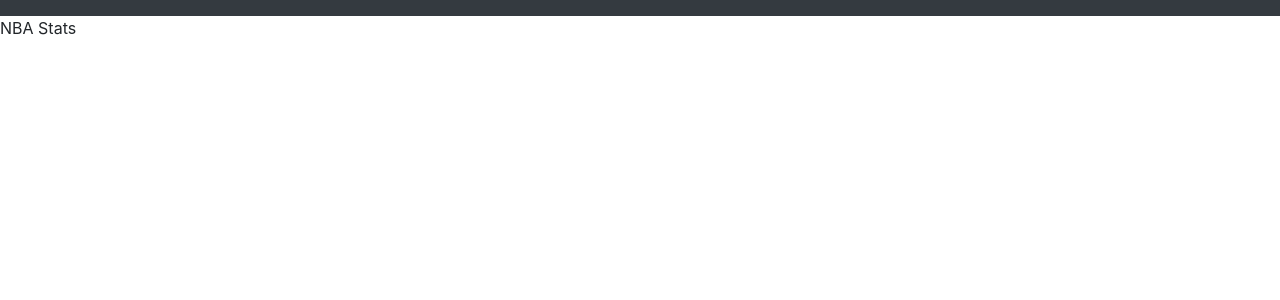
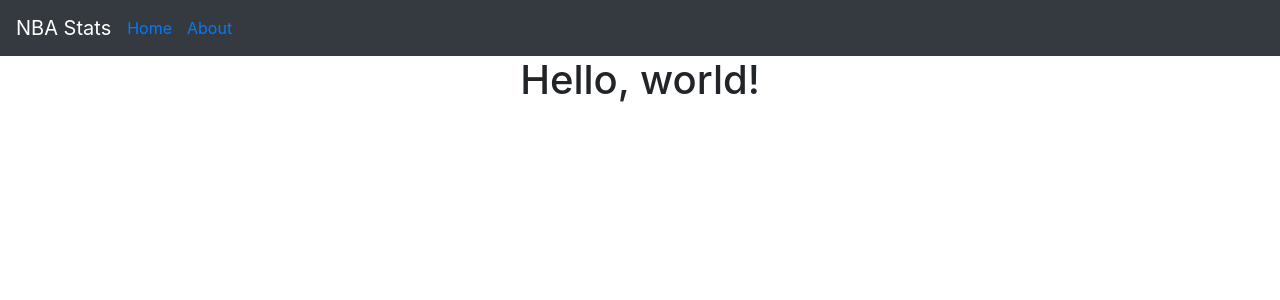
Before and after one commit to ChrisKatsaras/Swish-Stats, a Next.js app: page / in a window 1280 px wide. Shown: the top 300 px of the page. Built offline with nearby package versions, Linux system fonts and the light colour scheme.

Commit message:
Cleaned up header and worked with next js link component

```diff
--- a/components/Header.js
+++ b/components/Header.js
@@ -1,14 +1,33 @@
 import React from 'react'
 import  Navbar  from 'react-bootstrap/Navbar'
+import  Nav  from 'react-bootstrap/Nav'
+import  NavItem  from 'react-bootstrap/NavItem'
+import Link from 'next/link'
+import NavLink from 'react-bootstrap/NavLink';
+
 
 export default class Header extends React.Component {
   static async getInitialProps() {
     return {}
   }
+
   render() {
+
+    const linkStyle = {
+        marginRight: 15
+    }
+
     return (
-        <Navbar collapseOnSelect expand="lg" bg="dark" variant="dark">
-
+        <Navbar bg="dark" variant="dark">
+            <Navbar.Brand>NBA Stats</Navbar.Brand>
+            <Nav className="mr-auto">
+                <Link href="/">
+                    <a style={linkStyle}>Home</a>
+                </Link>
+                <Link href="/about">
+                    <a style={linkStyle}>About</a>
+                </Link>
+            </Nav>
         </Navbar>
     )
   }
--- a/package.json
+++ b/package.json
@@ -5,7 +5,6 @@
         "start": "next start",
         "export": "next export",
         "static-export": "npm run build && npm run export"
-
     },
     "dependencies": {
         "@zeit/next-css": "^1.0.1",
@@ -17,7 +16,8 @@
         "react": "^16.8.5",
         "react-bootstrap": "^1.0.0-beta.6",
         "react-dom": "^16.8.5",
-        "react-popper": "^1.3.3"
+        "react-popper": "^1.3.3",
+        "react-router-bootstrap": "^0.24.4"
     },
     "devDependencies": {
         "eslint": "^5.3.0",
--- a/pages/index.js
+++ b/pages/index.js
@@ -1,10 +1,19 @@
 import 'bootstrap/dist/css/bootstrap.css';
 import Layout from '../components/Layout.js'
+import Container from 'react-bootstrap/Container'
+import Row from 'react-bootstrap/Row'
+import Col from 'react-bootstrap/Col'
 
 const Index = (props) => (
 
     <Layout>
-        <div>NBA Stats</div>
+        <Container>
+            <Row className="justify-content-md-center">
+                <Col>
+                    <h1 className="text-center">Hello, world!</h1>
+                </Col>
+            </Row>
+        </Container>
     </Layout>
 )
 
```
Also changed, not shown: pages/about.js (added, +9 -0 lines).
